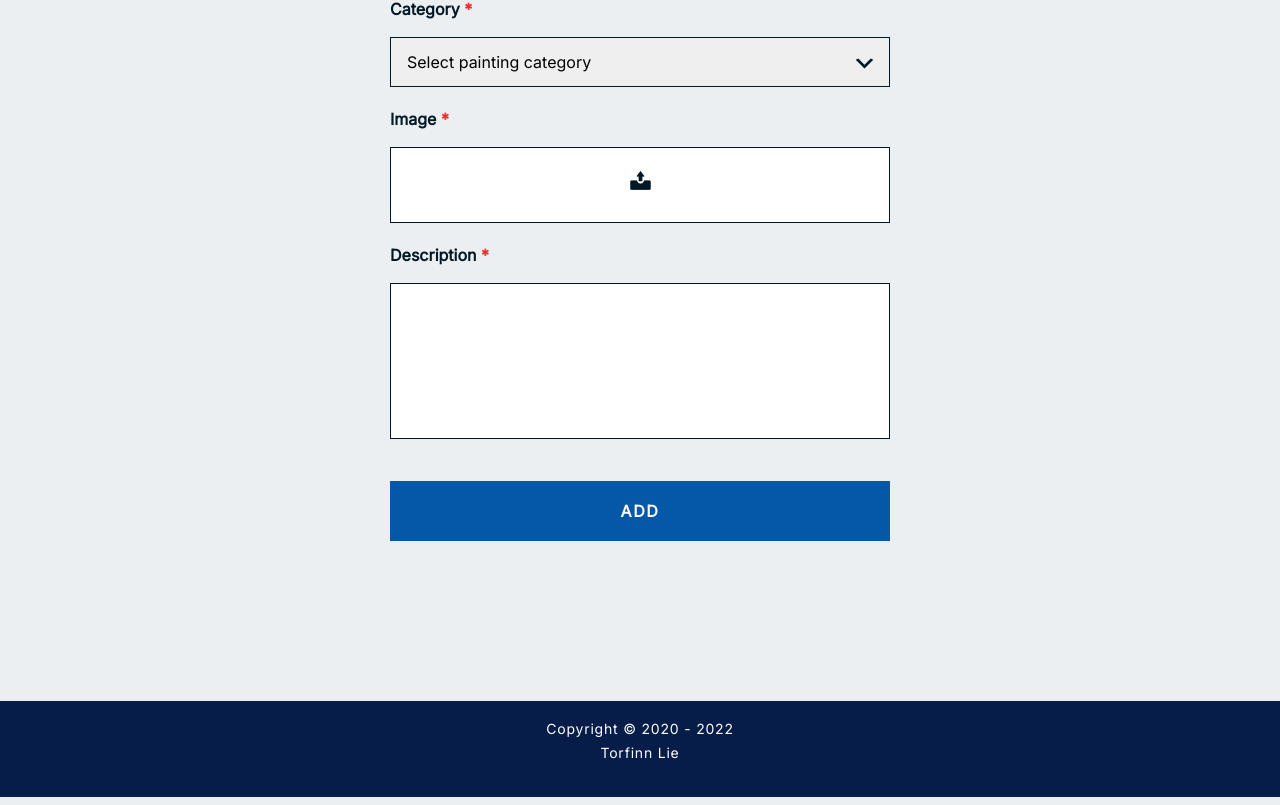
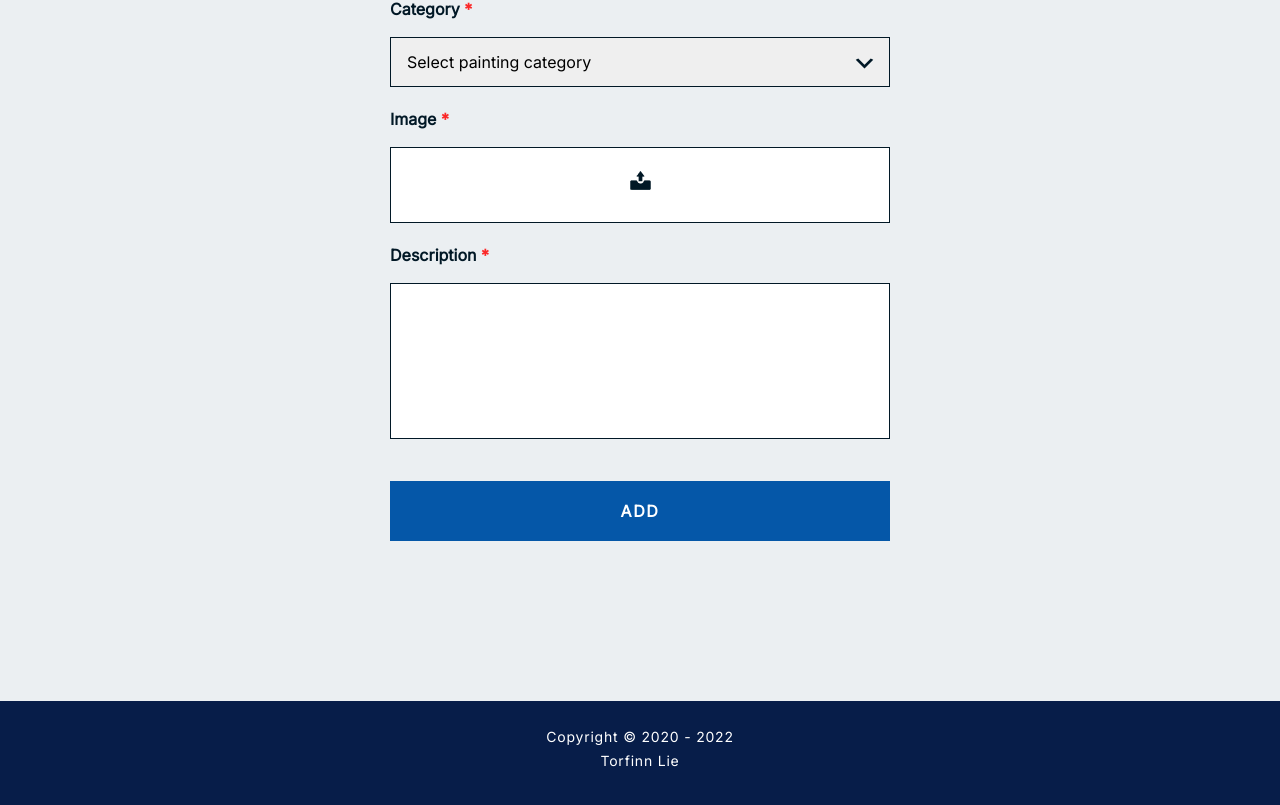
Before and after one commit to lunadragon06/torfs-art-gallery, a React (Create React App) app: page /add in a window 1280 px wide. Shown: the part 492-1297 px from the top of the page. Built offline with nearby package versions, Linux system fonts and the light colour scheme.

Commit message:
Update _footer.scss

```diff
--- a/src/sass/partials/_footer.scss
+++ b/src/sass/partials/_footer.scss
@@ -10,7 +10,7 @@ footer {
   font-size: $--bread-text;
   letter-spacing: $--default-letter-spacing;
   line-height: .5rem;
-  padding: 1.5rem;
+  padding: 2rem 0 1.5rem;
   text-align: center;
 }
 
```
